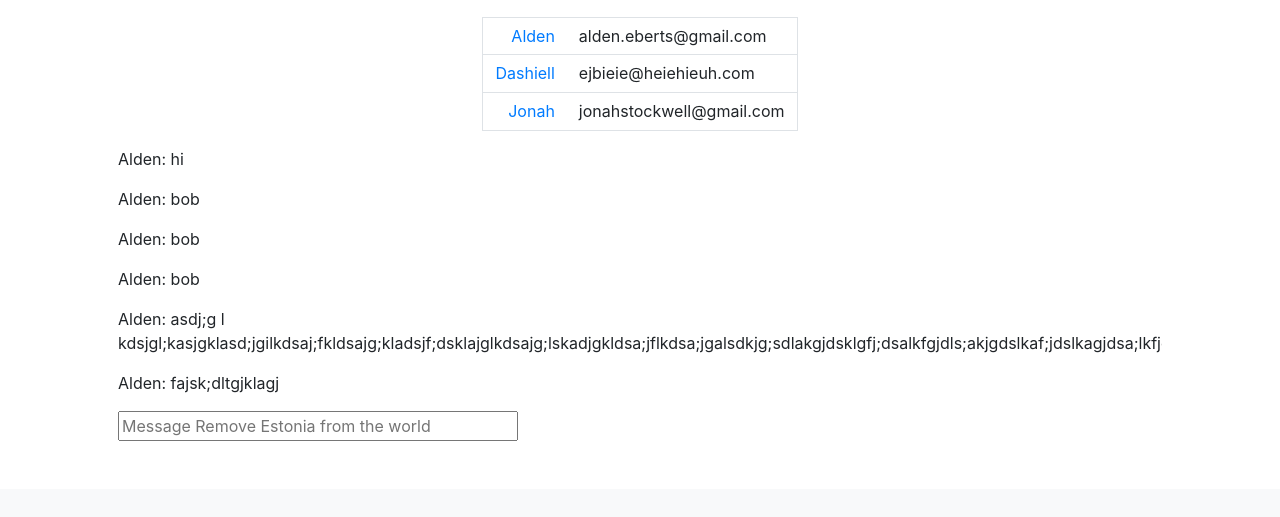
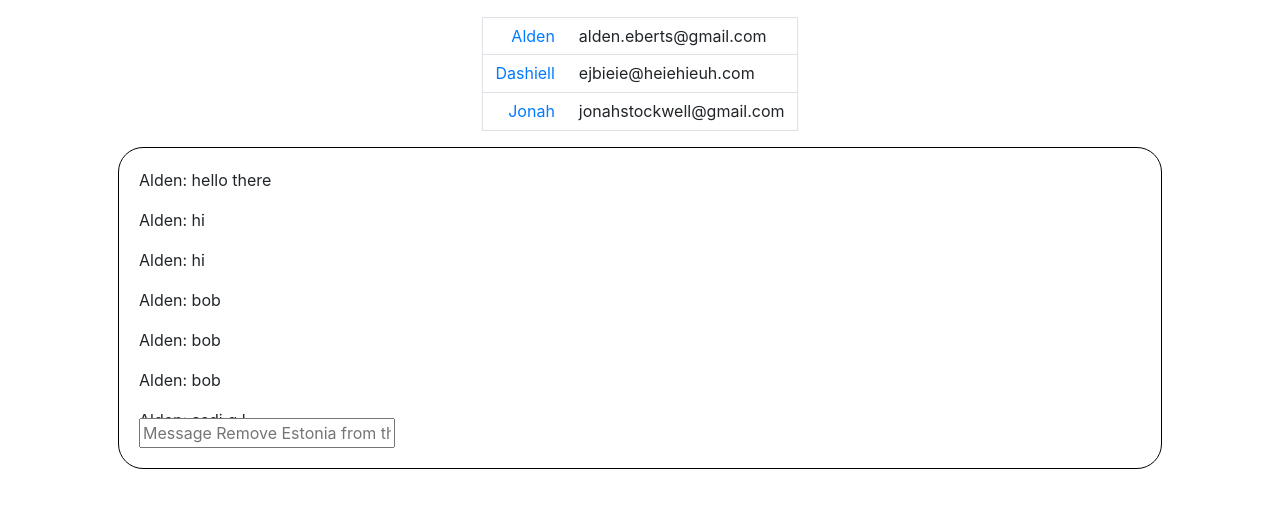
Before and after one commit to dragondoodler222/Opus, a Flask app: page /task/1 in a window 1280 px wide. Shown: the part 363-880 px from the top of the page. Before the commit the page ends 804 px from the top, so only its background shows below. Run offline with Flask 2, Linux system fonts and the light colour scheme; a user stored in the database is signed in; some libraries are stand-ins or nearby versions.

Commit message:
made chat work

```diff
--- a/application.py
+++ b/application.py
@@ -407,7 +407,7 @@ def createpost():
 
 @app.route("/get_messages/<id>", methods=["GET", "POST"])
 def get_messages(id):
-    posts = db.execute("SELECT * FROM messages WHERE task = :task ORDER BY id ASC", task=id)[-6:]
+    posts = db.execute("SELECT * FROM messages WHERE task = :task ORDER BY id ASC", task=id)
     uid_to_username = {}
     for p in posts:
         uid_to_username[p["author"]] = db.execute("SELECT * FROM users WHERE id = :id", id = p["author"])[0]["username"]
--- a/static/task.css
+++ b/static/task.css
@@ -164,3 +164,18 @@ td.title {
   border: 1px solid var(--border-1);
   line-height: .8;
 }
+
+.chatroom{
+  border-radius: 25px;
+  border: 1px solid black;
+}
+
+.chat{
+  margin: 20px;
+}
+
+.messages{
+  overflow-y: scroll;
+  overflow-wrap: break-word;
+  height: 250px;
+}
--- a/templates/task.html
+++ b/templates/task.html
@@ -86,24 +86,20 @@
 </div>
 {% if is_user_task or is_collab_task %}
 <div class="chatroom" id = "chatroom">
-  {% if lenPosts > 0 %}
-    <!-- {% for p in posts %}
-    <div class="post">
-      <p>{{ uid_to_username[p.author] }}: {{ p.message }}</p>
-    </div>
-    {% endfor %} -->
-  {% else %}
+  <div class="chat">
+    {% if lenPosts == 0 %}
     <p>There are no messages in this chat. Be the first to send a message.</p>
     {% endif %}
-  <div class = messages id = messages style="overflow-y:auto">
+    <div class = 'messages' id = 'messages' style="overflow-y:auto">
 
     </div>
     <form id = "sendmsg" action="" method="post">
       <input type="hidden" name="request_type" value="create_message">
       <input type="hidden" name="author" value="{{ user.id }}">
       <input type="hidden" id="task_id" name="task" value="{{ task.id }}">
-    <input type="text" id = "txtbox" autocomplete="off" style="width: 400px;" name="message" placeholder="Message {{ task.title }}">
+      <input type="text" id = "txtbox" autocomplete="off" name="message" placeholder="Message {{ task.title }}">
     </form>
+  </div>
 </div>
 {% endif %}
 <div id="project-modal" class="modal">
```
Also changed, not shown: passwords.db. Lines whose indentation alone changed are shown as unchanged.
